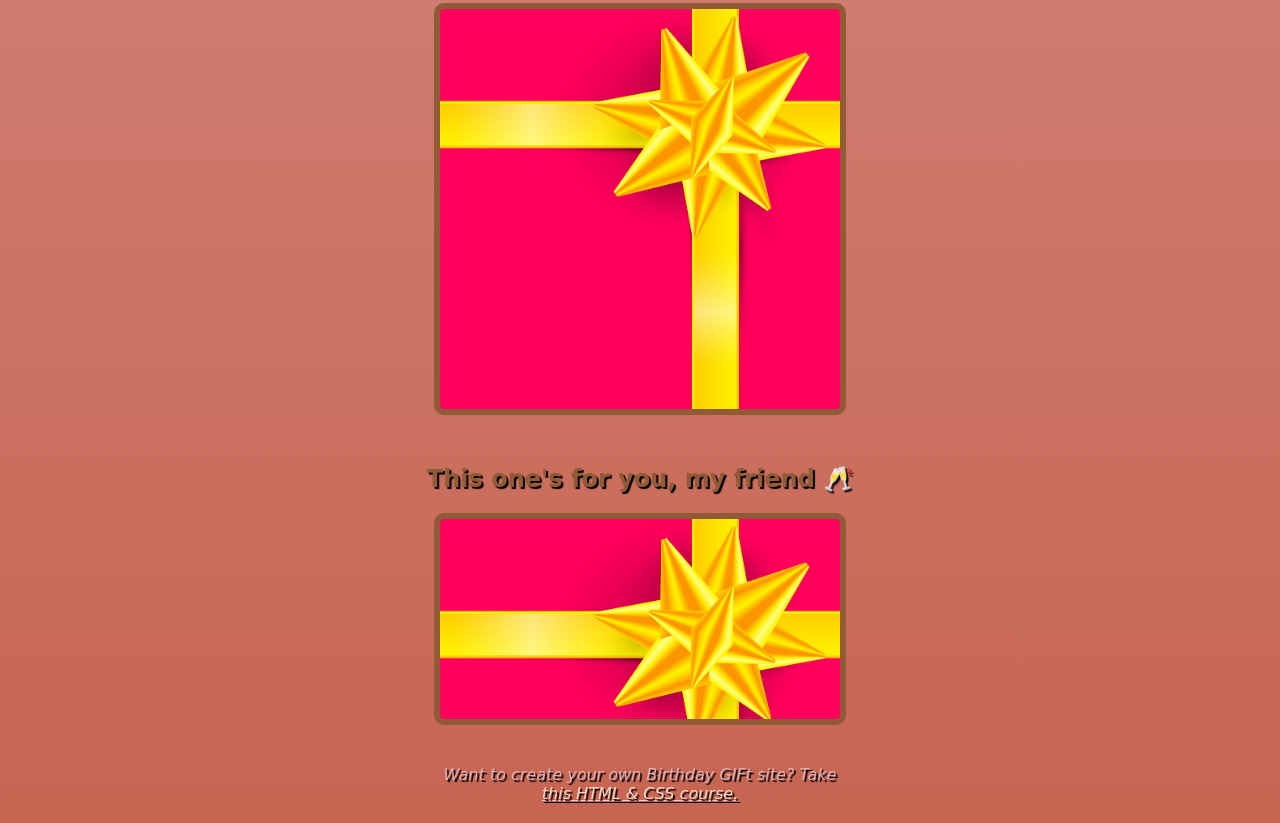
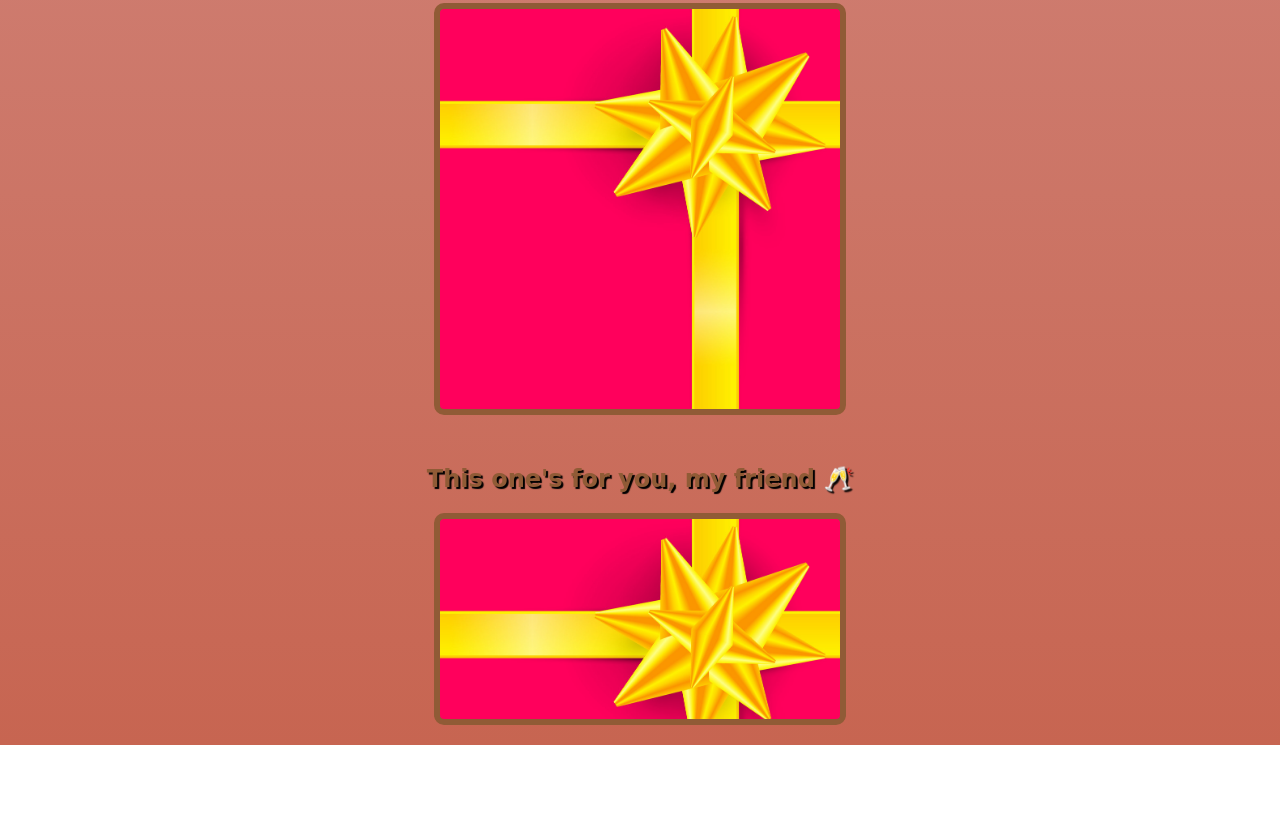
Before and after one commit to davidjyacus/b-day-GIFt, a plain HTML site: page index.html in a window 1280 px wide. Shown: the part 1824-2647 px from the top of the page. After the commit the page ends 2569 px from the top, so only its background shows below. Drawn offline with Linux system fonts and the light colour scheme; a web font is replaced by a local one.

Commit message:
Update index.html

```diff
--- a/index.html
+++ b/index.html
@@ -45,7 +45,7 @@
             <div class="gift-img" id="gift-img-cheers" role="img" aria-label="A wrapped present. When hovered over, it changes to reveal a GIF of someone do the italian-style umbrella gesture."></div>
         </div>
 
-        <p id="footer">Want to create your own Birthday GIFt site? Take <a href="https://scrimba.com/learn/htmlandcss" target="_blank">this HTML & CSS course.</a></p>
+        <!--<p id="footer">Want to create your own Birthday GIFt site? Take <a href="https://scrimba.com/learn/htmlandcss" target="_blank">this HTML & CSS course.</a></p> -->
 
     </body>
 </html>
```
